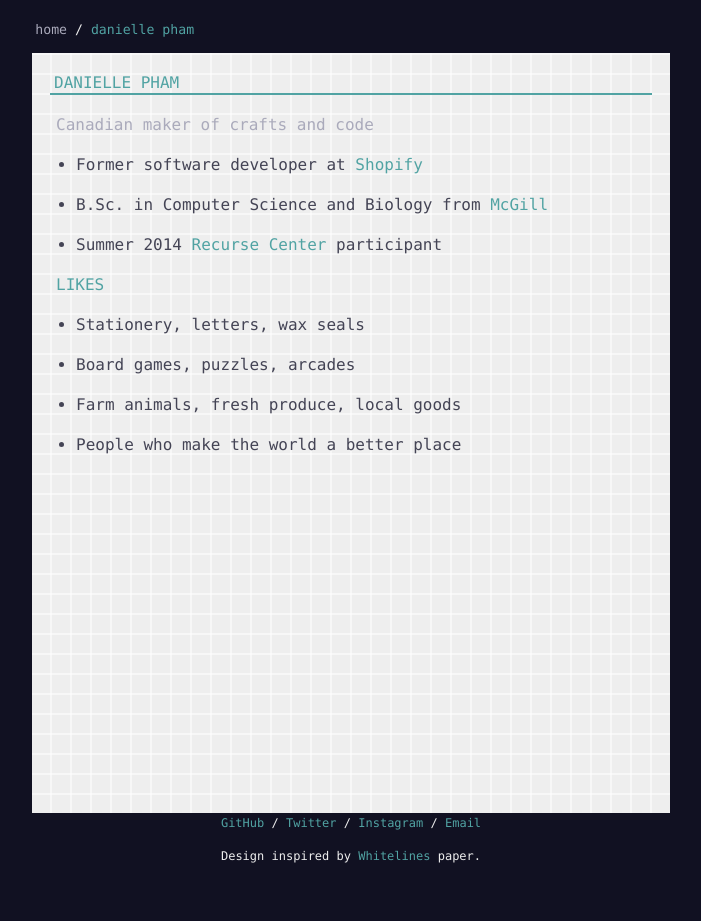
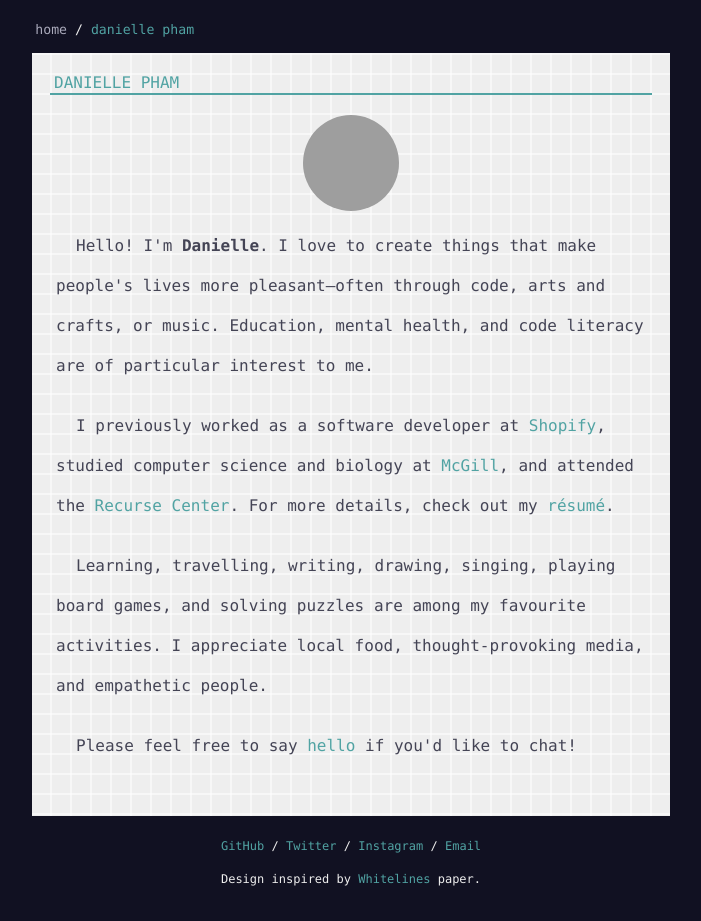
Before and after one commit to quelledanielle/quelledanielle.github.io, a Jekyll site: the page built from index.html, in a window 1280 px wide. Shown: the whole page, without its empty margins (289-990 px from the left). Built offline with Jekyll 4.4.1, drawn with Linux system fonts in a browser that asks for light colours; before the commit the page ends 900 px from its top, so only the background shows below that; grey boxes are pictures that could not be loaded.

Commit message:
Update description

```diff
--- a/_sass/_layout.scss
+++ b/_sass/_layout.scss
@@ -94,3 +94,8 @@ li { margin: $grid-width 0; }
     margin: 0;
   }
 }
+
+.gravatar {
+  height: 6em;
+  border-radius: 50%;
+}
--- a/index.html
+++ b/index.html
@@ -4,21 +4,23 @@ title: Danielle Pham
 ---
 
 <div class="post-content">
-  <div class="post-meta">
-    Canadian maker of crafts and code
+  <div class="center-text">
+    <img class="gravatar" src="https://www.gravatar.com/avatar/fe67e5a476d623d62745556431f77f9c?s=100" />
   </div>
 
-  <ul class="post-content-list">
-    <li>Former software developer at <a href="https://shopify.com">Shopify</a></li>
-    <li>B.Sc. in Computer Science and Biology from <a href="https://mcgill.ca">McGill</a></li>
-    <li>Summer 2014 <a href="https://recurse.com">Recurse Center</a> participant</li>
-  </ul>
+  <p>
+    Hello! I'm <strong>Danielle</strong>. I love to create things that make people's lives more pleasant—often through code, arts and crafts, or music. Education, mental health, and code literacy are of particular interest to me.
+  </p>
 
-  <h2>Likes</h2>
-  <ul class="post-content-list">
-    <li>Stationery, letters, wax seals</li>
-    <li>Board games, puzzles, arcades</li>
-    <li>Farm animals, fresh produce, local goods</li>
-    <li>People who make the world a better place</li>
-  </ul>
+  <p>
+    I previously worked as a software developer at <a href="https://shopify.com">Shopify</a>, studied computer science and biology at <a href="https://mcgill.ca">McGill</a>, and attended the <a href="https://recurse.com">Recurse Center</a>. For more details, check out my <a href="https://www.dropbox.com/s/dnqdv95os474h5b/DaniellePham.pdf?dl=0">résumé</a>.
+  </p>
+
+  <p>
+    Learning, travelling, writing, drawing, singing, playing board games, and solving puzzles are among my favourite activities. I appreciate local food, thought-provoking media, and empathetic people.
+  </p>
+
+  <p>
+    Please feel free to say <a href="mailto:danielle.pham@mail.mcgill.ca?subject=Hello">hello</a> if you'd like to chat!
+  </p>
 </div>
```
